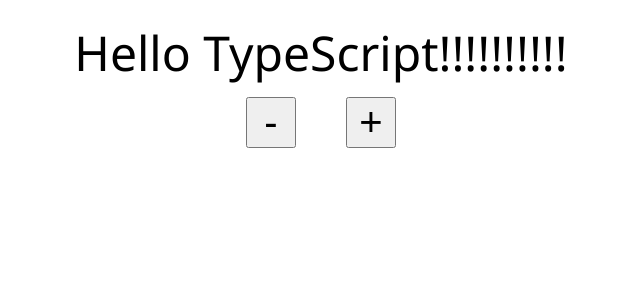
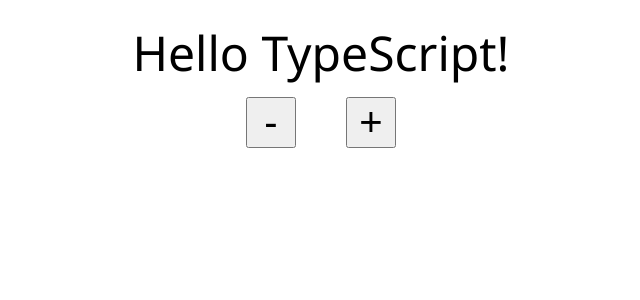
Before and after one commit to rnmaster37/react-typescript, a React (Create React App) app in the folder React/: page / in a window 1280 px wide. Shown: the top 300 px of the page, without its empty margins (319-959 px from the left). Built offline with nearby package versions, Linux system fonts and the light colour scheme.

Commit message:
Creating a store

```diff
--- a/React/src/index.tsx
+++ b/React/src/index.tsx
@@ -2,10 +2,22 @@
 import * as ReactDOM from 'react-dom';
 import './index.css';
 import registerServiceWorker from './registerServiceWorker';
-import Hello from './components/Hello';
+import { createStore } from 'redux';
+import { enthusiasm } from './reducers';
+import { StoreState } from './types';
+import Hello from './containers/Hello';
+import { Provider } from 'react-redux';
+import { EnthusiasmAction } from './actions';
+
+const store = createStore<StoreState, EnthusiasmAction, any, any>(enthusiasm, {
+  enthusiasmLevel: 1,
+  languageName: 'TypeScript',
+});
 
 ReactDOM.render(
-  <Hello name="TypeScript" enthusiasmLevel={10} />,
-  document.getElementById('root')!
+  <Provider store={store}>
+    <Hello />
+  </Provider>,
+  document.getElementById('root') as HTMLElement
 );
 registerServiceWorker();
--- a/React/src/reducers/index.tsx
+++ b/React/src/reducers/index.tsx
@@ -2,7 +2,7 @@
 import { StoreState } from '../types';
 import { INCREMENT_ENTHUSIASM, DECREMENT_ENTHUSIASM } from '../constants';
 
-export function enthusiasm(state: StoreState, action: EnthusiasmAction): StoreState {
+export const enthusiasm = (state: StoreState, action: EnthusiasmAction): StoreState => {
   switch (action.type) {
     case INCREMENT_ENTHUSIASM:
       return { ...state, enthusiasmLevel: state.enthusiasmLevel + 1 };
--- a/React/tslint.json
+++ b/React/tslint.json
@@ -8,6 +8,7 @@
   },
   "rules": {
     "interface-name" : [true, "never-prefix"],
-    "ordered-imports": false
+    "ordered-imports": false,
+    "object-literal-sort-keys": false
   }
 }
```
